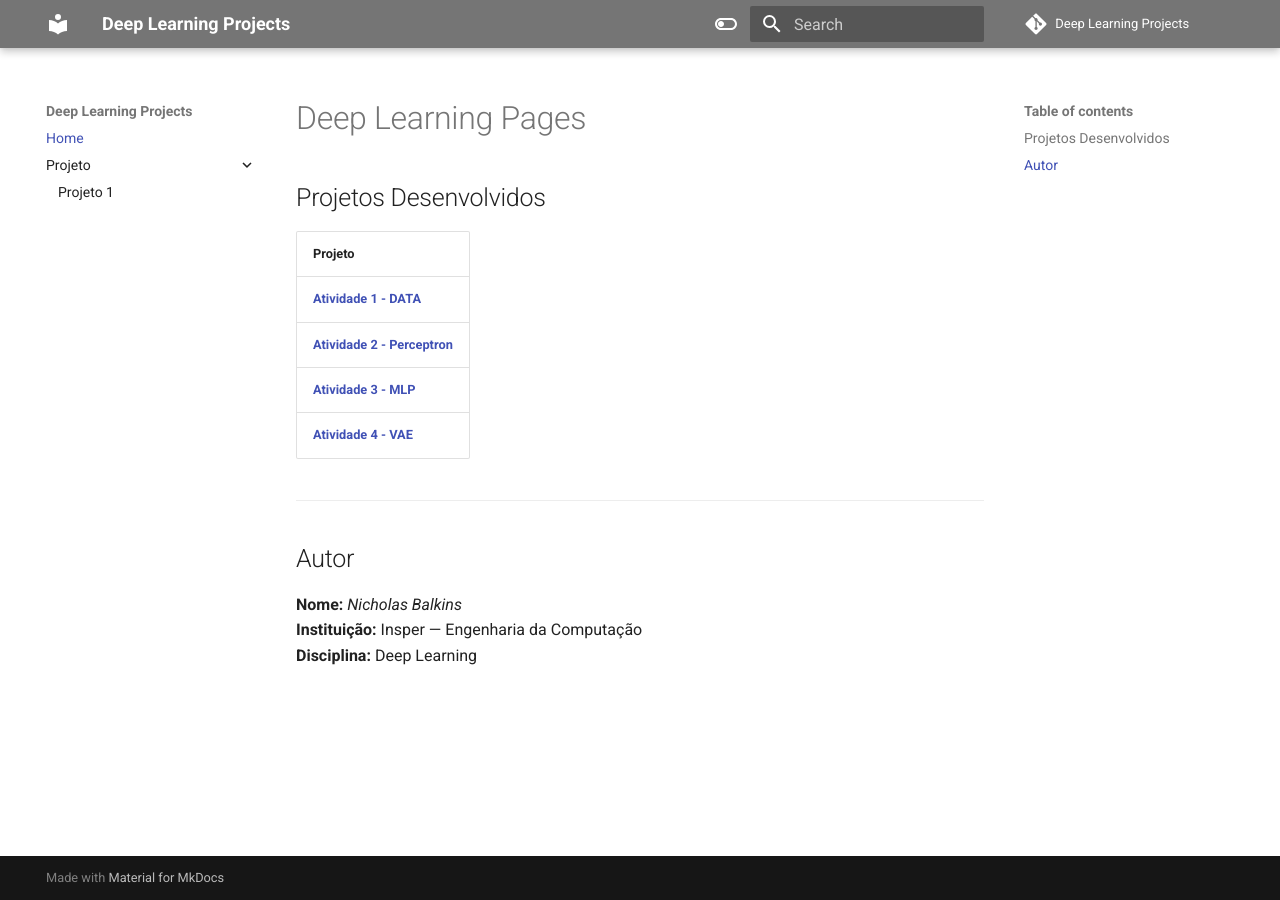
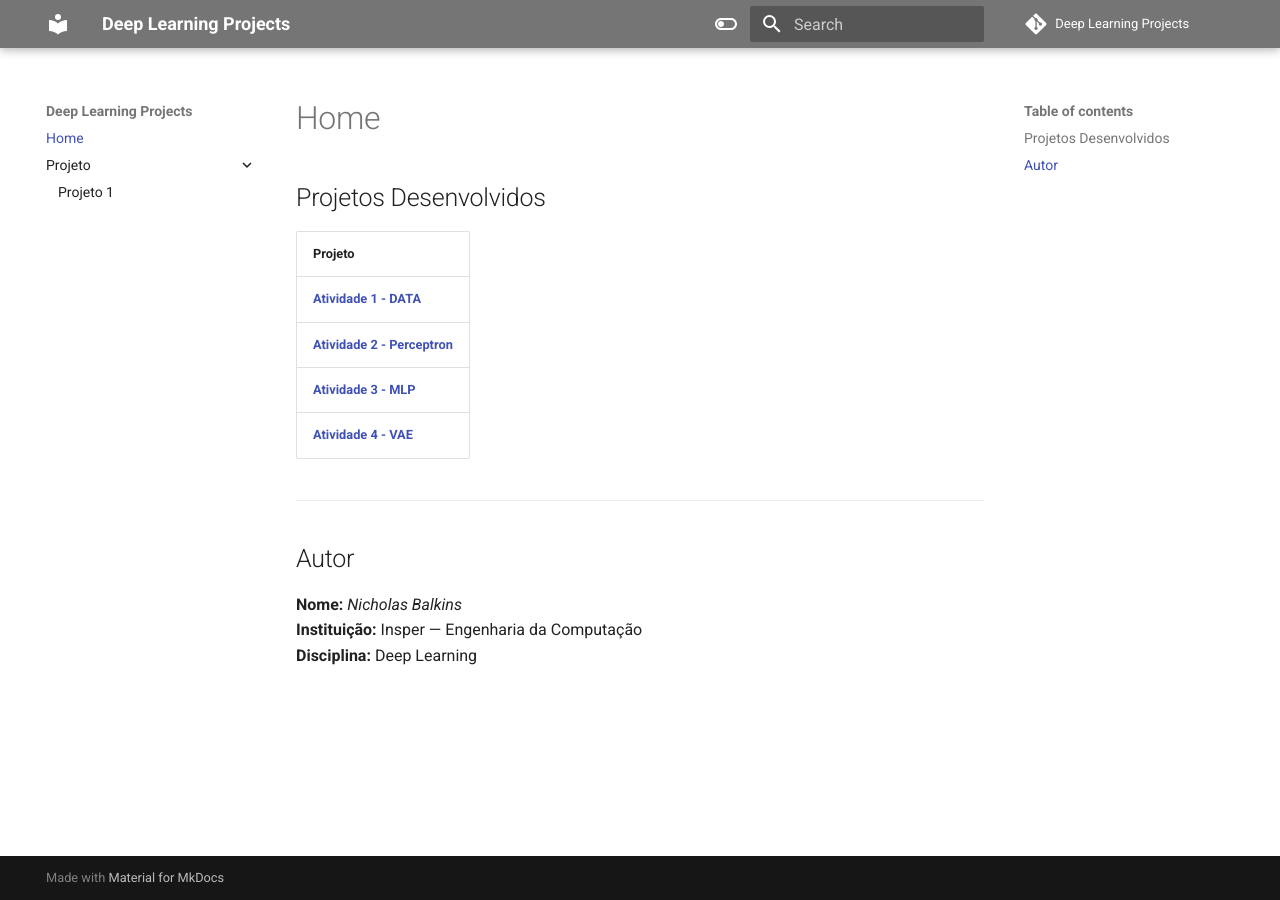
Before and after one commit to NicholasBalkins/deeplearning-pages, an MkDocs documentation site: the page built from docs/index.md, in a window 1280 px wide. Built offline with MkDocs 1.6.1 and Material for MkDocs 9.7.7, drawn with Linux system fonts in a browser that asks for light colours; comment, search, counter and statistics services are not loaded.

Commit message:
arrumando texto

```diff
--- a/docs/index.md
+++ b/docs/index.md
@@ -1,5 +1,3 @@
-# Deep Learning Pages
-
 ## Projetos Desenvolvidos
 
 | Projeto |
```
